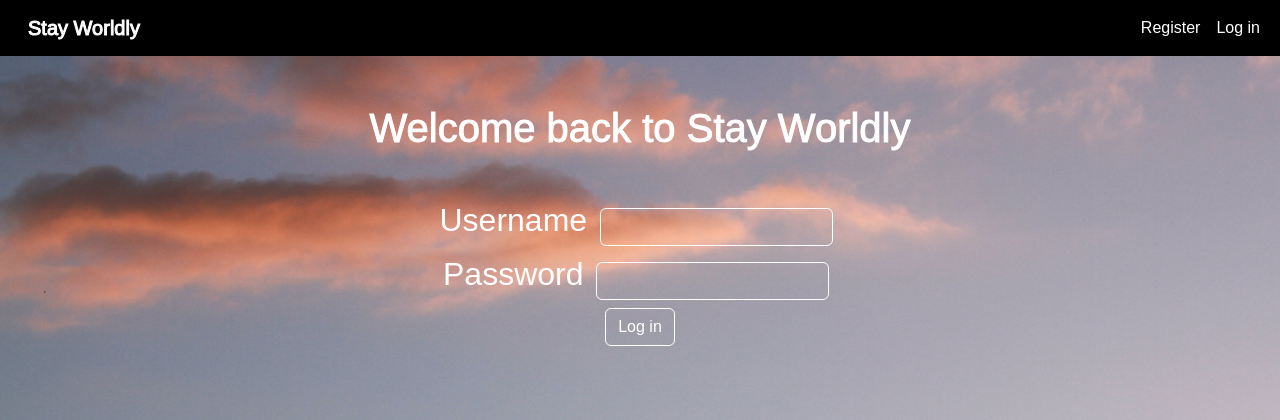
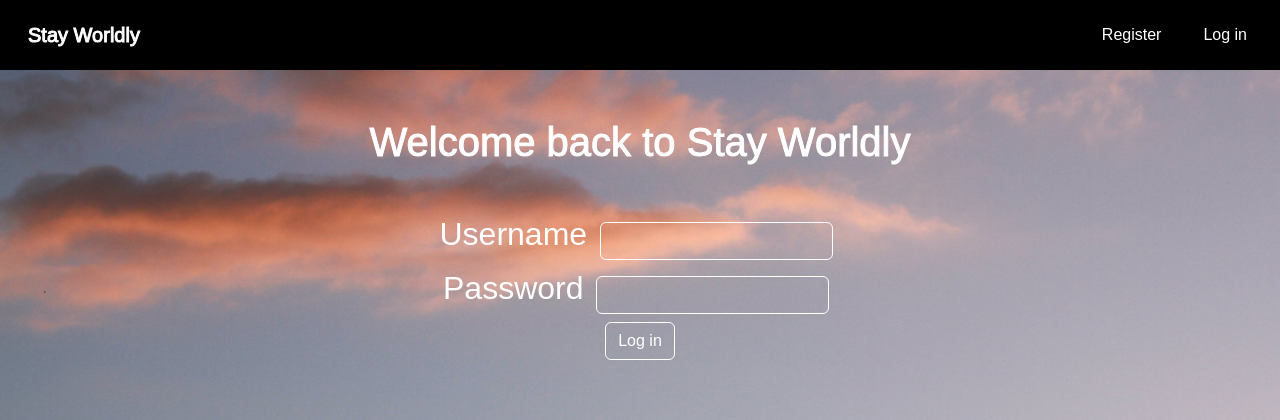
Before and after one commit to SamStratton2112/StayWorldly, a Flask app: page /login in a window 1280 px wide. Shown: the top 420 px of the page. Run offline with Flask 3, Linux system fonts and the light colour scheme; some web fonts are replaced.

Commit message:
Update POST /login

```diff
--- a/app.py
+++ b/app.py
@@ -12,19 +12,19 @@ import os
 app = Flask(__name__)
 
 
-app.config['SQLALCHEMY_DATABASE_URI'] = 'postgresql:///travel'
+# app.config['SQLALCHEMY_DATABASE_URI'] = 'postgresql:///travel'
 app.config['SQLALCHEMY_DATABASE_URI'] = os.environ['DATABASE_URL']
 app.config['SQLALCHEMY_TRACK_MODIFICATIONS'] = False
 app.config["SQLALCHEMY_ECHO"] = True
-app.config['SECRET_KEY'] = 'secret'
-# app.config['SECRET_KEY'] = os.environ['SECRET_KEY']
+# app.config['SECRET_KEY'] = 'secret'
+app.config['SECRET_KEY'] = os.environ['SECRET_KEY']
 
 app.app_context().push()
 
 
 connect_db(app)
 
-db.create_all()
+# db.create_all()
 
 @app.route('/', methods=["GET", "POST"])
 def homepage():
@@ -98,7 +98,7 @@ def do_login():
         return render_template('login.html', form=form)
     return render_template('login.html', form=form)
 
-@app.route('/logout')
+@app.route('/logout', methods=["POST"])
 def logout():
     """handle user logout"""
     session.pop('username')
--- a/requirements.txt
+++ b/requirements.txt
@@ -4,7 +4,7 @@ certifi==2023.7.22
 charset-normalizer==3.3.1
 click==8.1.7
 Flask==3.0.0
-Flask-Bcrypt==1.0.1
+flask-bcrypt==1.0.1
 Flask-SQLAlchemy==3.1.1
 Flask-WTF==1.2.1
 gunicorn==21.2.0
--- a/templates/base.html
+++ b/templates/base.html
@@ -22,14 +22,34 @@
             <span class="navbar-toggler-icon"></span>
         </button>
         <div class="collapse navbar-collapse justify-content-end" id="navtarget">
-             <ul class="navbar-nav" id="navtarget>
+             <ul class="navbar-nav" id="navtarget">
                     {% if 'username' not in session %}
-                    <li class="nav-item"><a class="nav-link text-white text-end" href="/register">Register</a></li>
-                    <li class="nav-item"><a class="nav-link text-white text-end" href="/login">Log in</a></li>
+                    <li class="nav-item">
+                        <form class="nav-link text-en" action="/register">
+                            <button type="submit" class="btn text-white" method="GET">Register</button>
+                        </form>
+                    </li>
+                    <li class="nav-item">
+                        <form class="nav-link text-white text-end" action="/login">
+                            <button type="submit" class="btn text-white" method="GET">Log in</button>
+                        </form>
+                    </li>
                     {% else %}
-                    <li class="nav-item"><a class="nav-link text-white text-end" href="/user/{{session.get('username')}}">{{session.get('username')}}</a></li>
-                    <li class="nav-item"><a class="nav-link text-white text-end" href="/">Find More Cities</a></li>
-                    <li class="nav-item"><a class="nav-link text-white text-end" href="/logout">Log Out</a></li>
+                    <li class="nav-item">
+                        <form class="nav-link text-end" action="/user/{{session.get('username')}}">
+                            <button type="submit" class="btn text-white" method="GET">{{session.get('username')}}</button>
+                        </form>
+                    </li>
+                    <li class="nav-item">
+                        <form class="nav-link text-end" action="/" method="GET">
+                            <button class="btn text-white">Find More Cities</button>
+                        </form>
+                    </li>
+                    <li class="nav-item">
+                        <form class="nav-link text-end" action="/logout" method="POST">
+                            <button type="submit" class="btn text-white">Log Out</button>
+                        </form>
+                    </li>
                     {% endif %}
              </ul>
         </div>
--- a/templates/city.html
+++ b/templates/city.html
@@ -18,7 +18,9 @@
         </div>
     </div>
     <div class="row ">
-        <a href="/save/{{city_short_name}}" class="loadbtn"><button class="h1 col-1 fw-bolder btn border-white text-white">Save City</button></a>
+        <form action="/save/{{city_short_name}}" method="POST">
+            <button class="h1 loadbtn col-1 fw-bolder btn border-white text-white">Save City</button>
+        </form>
     </div>
     <div class="justify-content-center row m-5">
         <div class="btn col-10 p-0 text-center">
```
Also changed, not shown: 2 other files.
